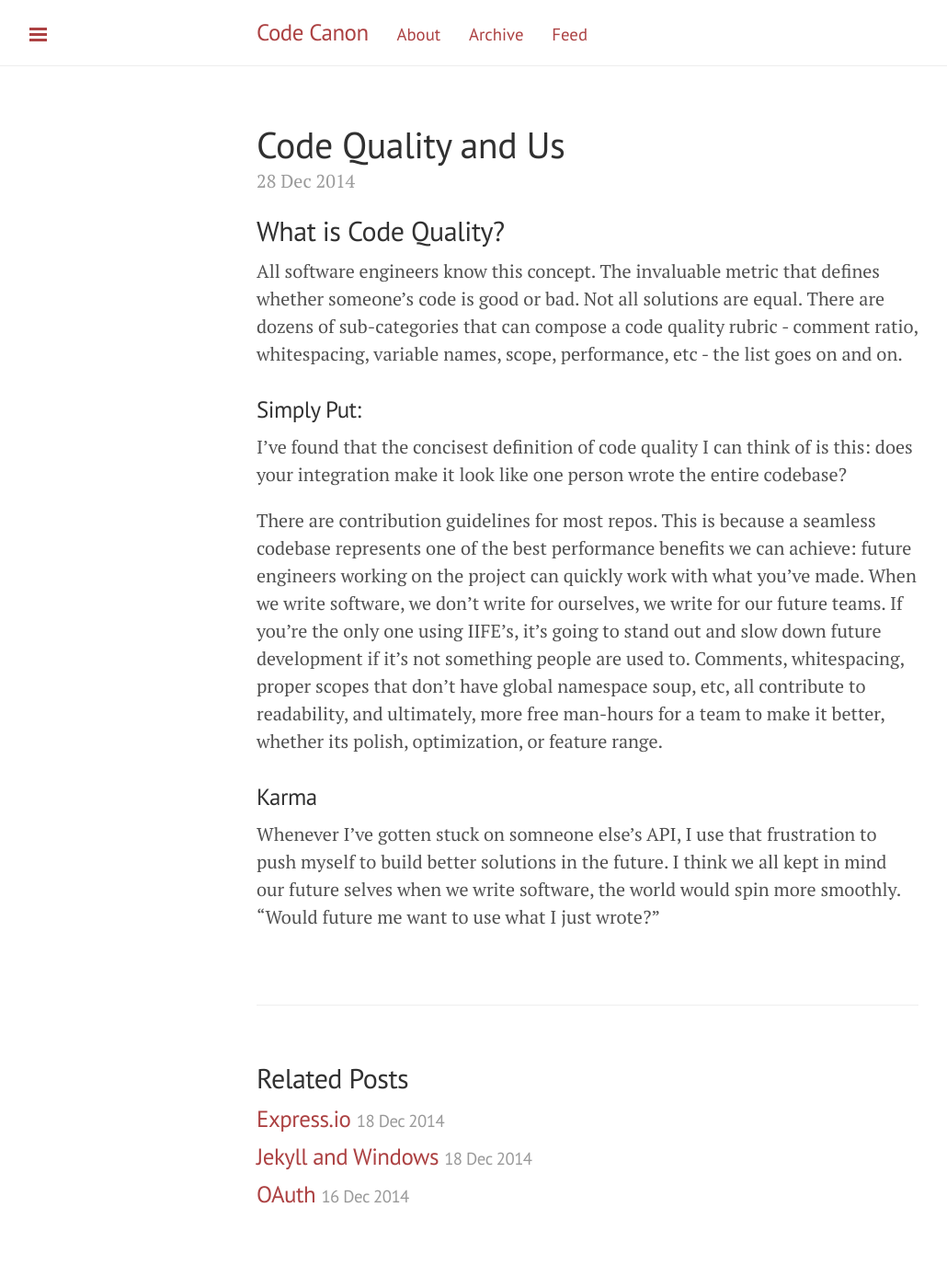
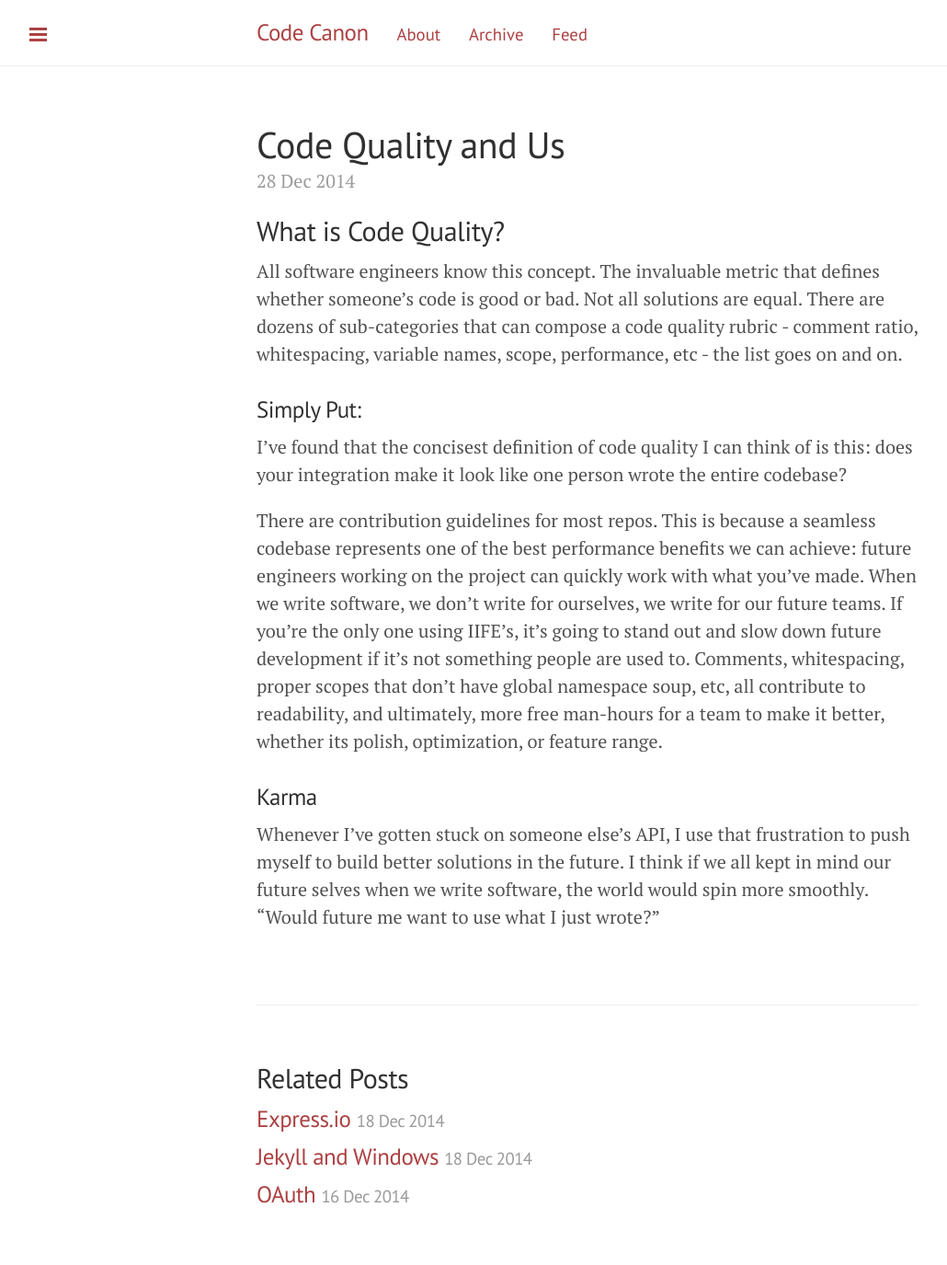
Before and after one commit to davemun/davemun.github.io, a Jekyll site: the page built from _posts/2014-12-28-Code-Quality-and-Us.md, in a window 1280 px wide. Shown: the whole page at 92% size, without its empty margins (1-1031 px from the left). Built offline with Jekyll 4.4.1, drawn with Linux system fonts in a browser that asks for light colours; Markdown is read by kramdown in place of the engine named in the settings.

Commit message:
Fixed several typos.

```diff
--- a/_posts/2014-12-28-Code-Quality-and-Us.md
+++ b/_posts/2014-12-28-Code-Quality-and-Us.md
@@ -12,4 +12,4 @@ I've found that the concisest definition of code quality I can think of is this:
 There are contribution guidelines for most repos. This is because a seamless codebase represents one of the best performance benefits we can achieve: future engineers working on the project can quickly work with what you've made. When we write software, we don't write for ourselves, we write for our future teams. If you're the only one using IIFE's, it's going to stand out and slow down future development if it's not something people are used to. Comments, whitespacing, proper scopes that don't have global namespace soup, etc, all contribute to readability, and ultimately, more free man-hours for a team to make it better, whether its polish, optimization, or feature range.
 
 ###Karma
-Whenever I've gotten stuck on somneone else's API, I use that frustration to push myself to build better solutions in the future. I think we all kept in mind our future selves when we write software, the world would spin more smoothly. "Would future me want to use what I just wrote?"
+Whenever I've gotten stuck on someone else's API, I use that frustration to push myself to build better solutions in the future. I think if we all kept in mind our future selves when we write software, the world would spin more smoothly. "Would future me want to use what I just wrote?"
```
